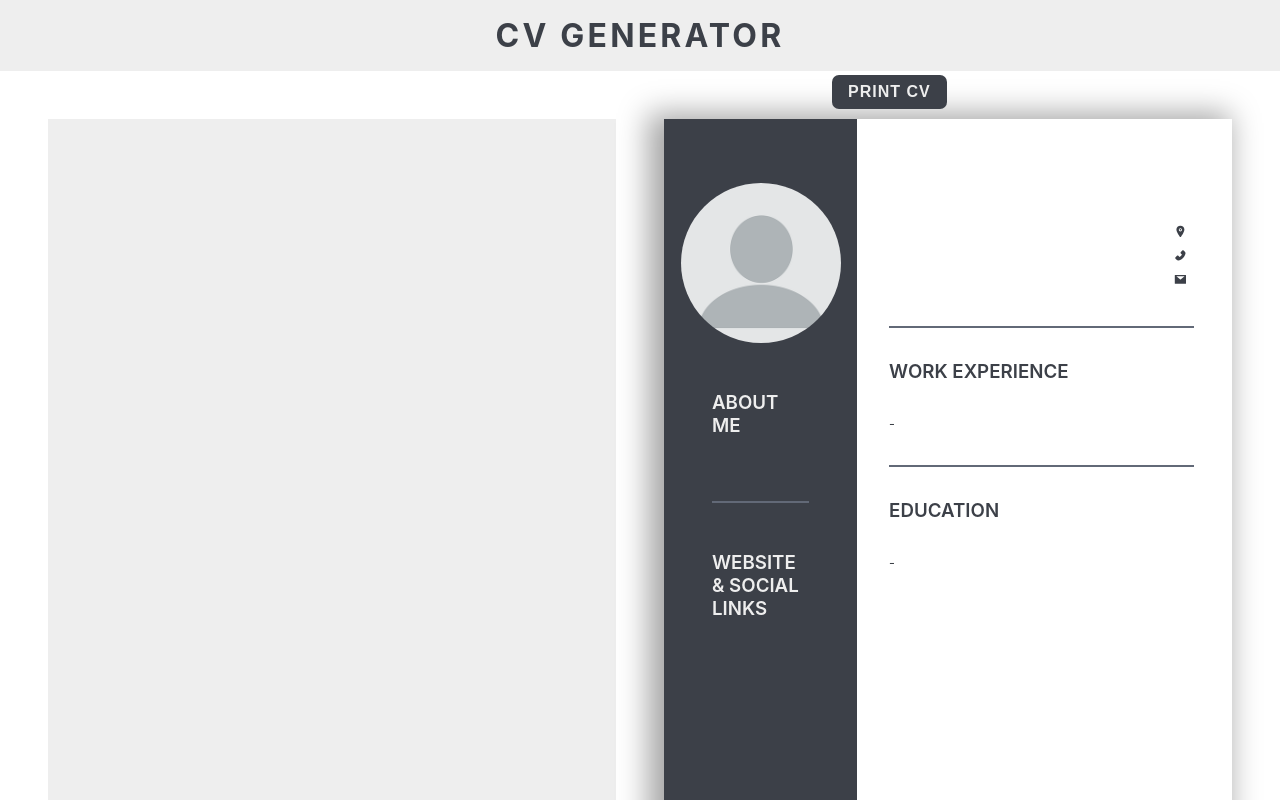
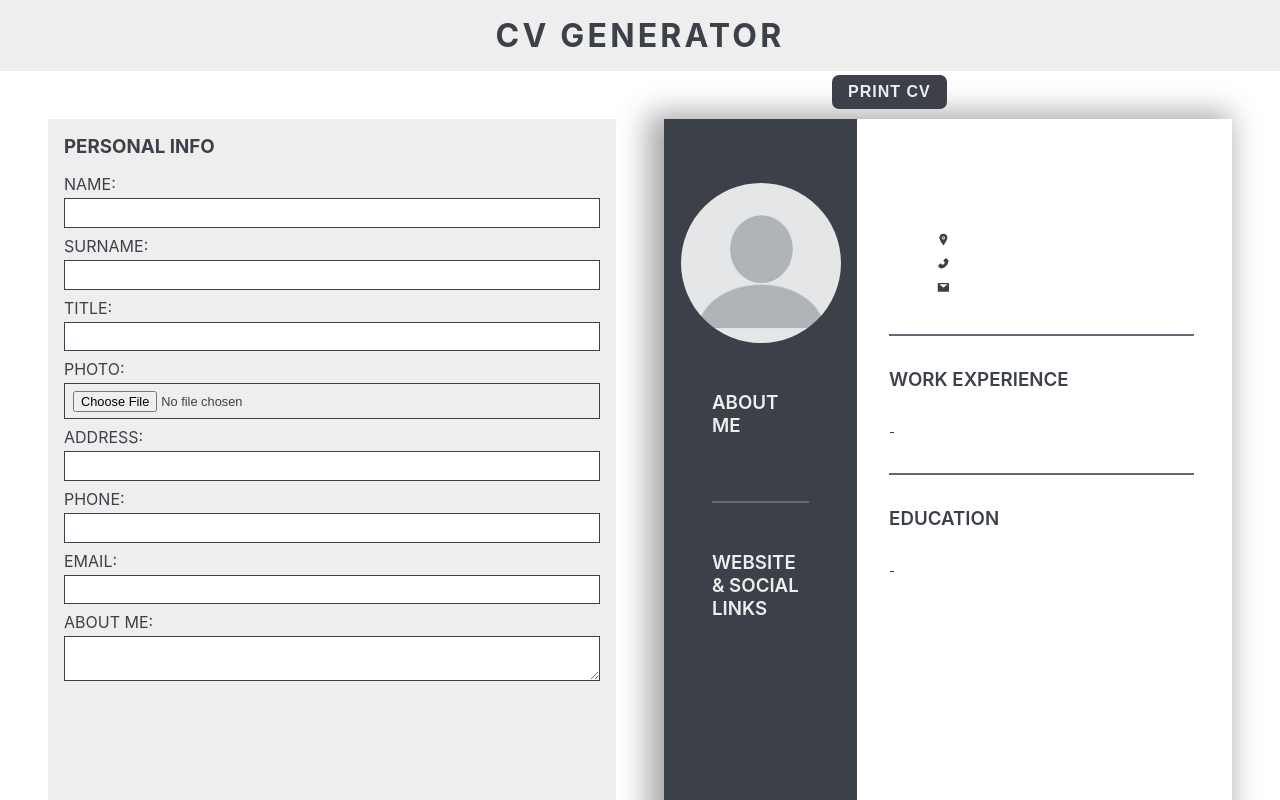
Before and after one commit to av-erencelik/cv-project, a React (Create React App) app: page / in a window 1280 px wide. Shown: the top 800 px of the page. Built offline with nearby package versions, Linux system fonts and the light colour scheme.

Commit message:
added form for personal info and onchange eventhandler

```diff
--- /dev/null
+++ b/src/components/CvForm/CvForm.js
@@ -0,0 +1,111 @@
+import React from "react";
+import "../../styles/CvForm.css";
+class CvForm extends React.Component {
+  render() {
+    return (
+      <div className="cv-form">
+        <section className="personal-info-input">
+          <h3 className="input-title">PERSONAL INFO</h3>
+          <div className="input-group">
+            <label className="label" htmlFor="name">
+              NAME:
+            </label>
+            <input
+              type="text"
+              id="name"
+              name="name"
+              className="input"
+              onChange={this.props.onChangePersonalInfo}
+            ></input>
+          </div>
+          <div className="input-group">
+            <label className="label" htmlFor="surname">
+              SURNAME:
+            </label>
+            <input
+              type="text"
+              id="surname"
+              name="surname"
+              className="input"
+              onChange={this.props.onChangePersonalInfo}
+            ></input>
+          </div>
+          <div className="input-group">
+            <label className="label" htmlFor="title">
+              TITLE:
+            </label>
+            <input
+              type="text"
+              id="title"
+              name="title"
+              className="input"
+              onChange={this.props.onChangePersonalInfo}
+            ></input>
+          </div>
+          <div className="input-group">
+            <label className="label" htmlFor="photo">
+              PHOTO:
+            </label>
+            <input
+              type="file"
+              id="photo"
+              name="photo"
+              className="input"
+              accept="image/png, image/jpeg"
+              onChange={this.props.onPhotoLoad}
+            ></input>
+          </div>
+          <div className="input-group">
+            <label className="label" htmlFor="address">
+              ADDRESS:
+            </label>
+            <input
+              type="text"
+              id="address"
+              name="address"
+              className="input"
+              onChange={this.props.onChangePersonalInfo}
+            ></input>
+          </div>
+          <div className="input-group">
+            <label className="label" htmlFor="phoneNumber">
+              PHONE:
+            </label>
+            <input
+              type="phone"
+              id="phoneNumber"
+              name="phoneNumber"
+              className="input"
+              onChange={this.props.onChangePersonalInfo}
+            ></input>
+          </div>
+          <div className="input-group">
+            <label className="label" htmlFor="email">
+              EMAIL:
+            </label>
+            <input
+              type="email"
+              id="email"
+              name="email"
+              className="input"
+              onChange={this.props.onChangePersonalInfo}
+            ></input>
+          </div>
+          <div className="input-group">
+            <label className="label" htmlFor="about">
+              ABOUT ME:
+            </label>
+            <textarea
+              type="text"
+              id="about"
+              name="about"
+              className="input"
+              onChange={this.props.onChangePersonalInfo}
+            ></textarea>
+          </div>
+        </section>
+      </div>
+    );
+  }
+}
+export default CvForm;
--- a/src/components/CvPreview/CvPrev.js
+++ b/src/components/CvPreview/CvPrev.js
@@ -46,7 +46,7 @@ class CvPrev extends React.Component {
               </p>
               <p className="phone">
                 <AiFillPhone className="logo" />
-                {this.props.personalInfo.phone}
+                {this.props.personalInfo.phoneNumber}
               </p>
               <p className="mail">
                 <AiFillMail className="logo" />
--- a/src/components/main.js
+++ b/src/components/main.js
@@ -1,9 +1,9 @@
 import React from "react";
-
 import "../styles/Main.css";
 import examplePp from "../components/photos/example.webp";
 import { PrintCv } from "./CvPreview/CvPrev.print";
 import { v4 as uuidv4 } from "uuid";
+import CvForm from "./CvForm/CvForm";
 
 class Main extends React.Component {
   constructor(props) {
@@ -15,10 +15,9 @@ class Main extends React.Component {
         title: "",
         photo: examplePp,
         address: "",
-        phonoNumber: "",
+        phoneNumber: "",
         email: "",
         about: "",
-        phone: "",
       },
       experiences: [
         {
@@ -52,10 +51,38 @@ class Main extends React.Component {
     };
   }
 
+  handleFileLoader = (e) => {
+    const reader = new FileReader();
+    reader.onload = () => {
+      this.setState((prevState) => ({
+        ...prevState,
+        personalInfo: {
+          ...prevState.personalInfo,
+          photo: reader.result,
+        },
+      }));
+    };
+    reader.readAsDataURL(e.target.files[0]);
+  };
+
+  handleChangePersonalInfo = (e) => {
+    const { name, value } = e.target;
+    this.setState((prevState) => ({
+      ...prevState,
+      personalInfo: {
+        ...prevState.personalInfo,
+        [name]: value,
+      },
+    }));
+  };
+
   render() {
     return (
       <main className="main">
-        <div className="cv-form"></div>
+        <CvForm
+          onPhotoLoad={this.handleFileLoader}
+          onChangePersonalInfo={this.handleChangePersonalInfo}
+        />
         <PrintCv
           personalInfo={this.state.personalInfo}
           experiences={this.state.experiences}
--- /dev/null
+++ b/src/styles/CvForm.css
@@ -0,0 +1,28 @@
+.input-group {
+  display: flex;
+  flex-direction: column;
+  margin-bottom: 0.5rem;
+}
+.input {
+  width: 100%;
+  font-size: 0.8rem;
+  padding: 0.4rem 0.5rem;
+  outline: none;
+  border: 1px solid #3c4048;
+  transition: all 0.5s;
+  font-weight: 400;
+}
+.input:focus {
+  box-shadow: 0px 0px 21px 0px rgba(60, 64, 72, 0.42);
+}
+.personal-info-input {
+  padding: 1rem;
+}
+.input-title {
+  margin-bottom: 1rem;
+}
+.label {
+  font-weight: 400;
+  font-size: 1rem;
+  margin-bottom: 0.25rem;
+}
--- a/src/styles/CvPrev.css
+++ b/src/styles/CvPrev.css
@@ -49,7 +49,7 @@
   padding-bottom: 2rem;
 }
 .name-title {
-  width: 100%;
+  max-width: 12rem;
   padding-top: 0.5rem;
 }
 .name {
@@ -62,6 +62,7 @@
   font-size: 0.8rem;
   display: flex;
   flex-direction: column;
+  padding-top: 0.5rem;
 }
 .address {
   margin-bottom: 0.5rem;
--- a/src/styles/Main.css
+++ b/src/styles/Main.css
@@ -8,6 +8,7 @@
   height: 150vh;
   width: 794px;
   background-color: #eeeeee;
+  color: #3c4048;
 }
 .cv-preview {
   height: 1123px;
```
